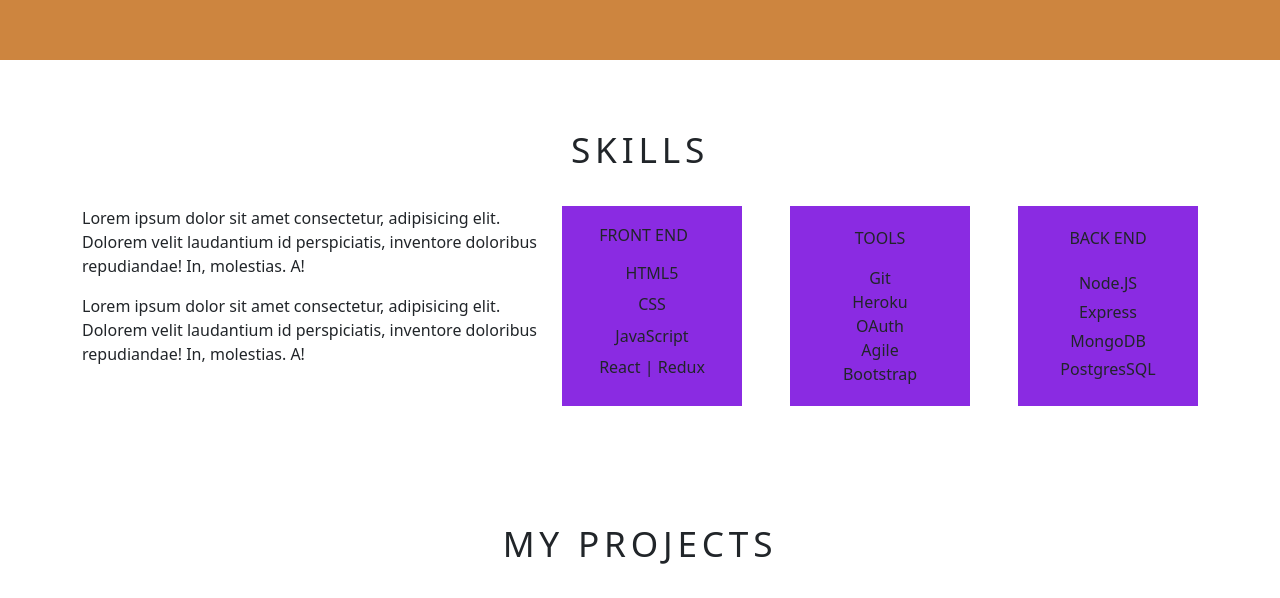
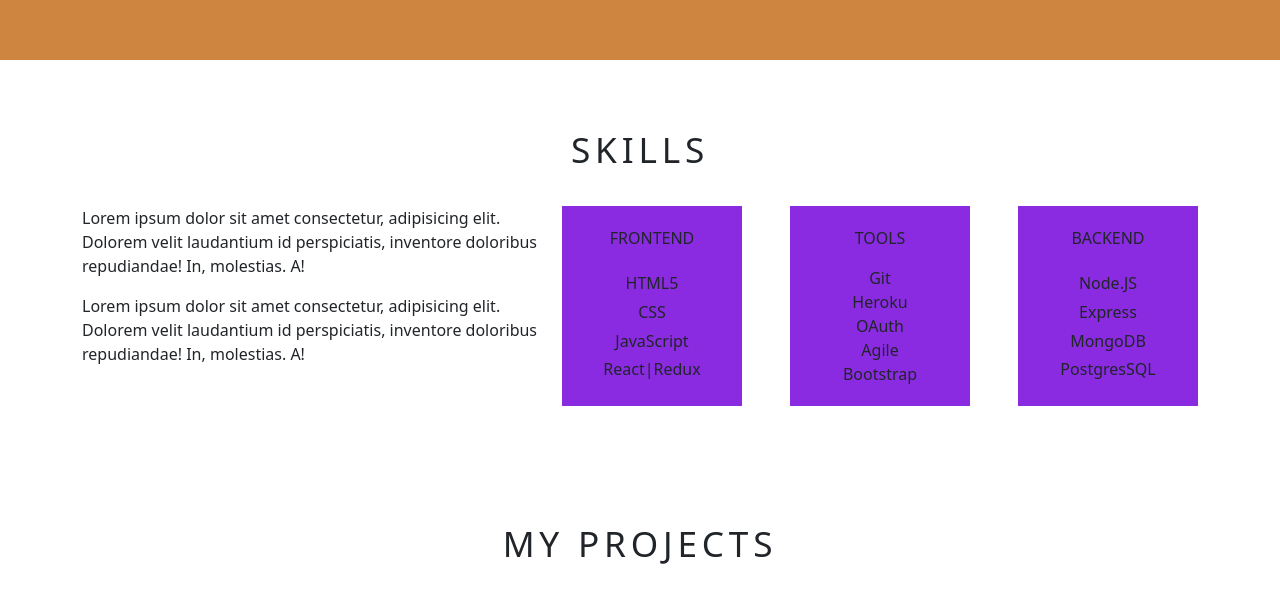
Before and after one commit to beejay321/Portfolio, a React (Create React App) app: page / in a window 1280 px wide. Shown: the part 700-1298 px from the top of the page. Built offline with nearby package versions, Linux system fonts and the light colour scheme.

Commit message:
Update Skills.jsx

```diff
--- a/src/components/Skills.jsx
+++ b/src/components/Skills.jsx
@@ -1,10 +1,10 @@
-import React from 'react';
+import React from "react";
 import { Container, Row, Col } from "react-bootstrap";
 
-
 function Skills(props) {
-    return (
-        <Container className=" py-5">
+  return (
+    <>
+      <Container className=" py-5">
         <Row>
           <div>
             <h5 className=" title d-flex pb-3 justify-content-center">SKILLS</h5>
@@ -17,14 +17,14 @@ function Skills(props) {
           </Col>
           <Col>
             <div className=" d-flex gap-5">
-              <div className=" d-grid skills-div">
-                <h6>FRONT END</h6>
+              <div className=" d-grid skills-div justify-content-center">
+                <p>FRONTEND</p>
                 <span>HTML5</span>
                 <span>CSS</span>
                 <span>JavaScript</span>
-                <span>React | Redux</span>
+                <span>React|Redux</span>
               </div>
-              <div className=" d-grid skills-div">
+              <div className=" d-grid skills-div justify-content-center">
                 <p>TOOLS</p>
                 <span>Git</span>
                 <span>Heroku</span>
@@ -32,8 +32,8 @@ function Skills(props) {
                 <span>Agile</span>
                 <span>Bootstrap</span>
               </div>
-              <div className=" d-grid skills-div">
-                <p>BACK END</p>
+              <div className=" d-grid skills-div justify-content-center">
+                <p>BACKEND</p>
                 <span>Node.JS</span>
                 <span>Express</span>
                 <span>MongoDB</span>
@@ -43,7 +43,8 @@ function Skills(props) {
           </Col>
         </Row>
       </Container>
-    );
+    </>
+  );
 }
 
 export default Skills;
```
